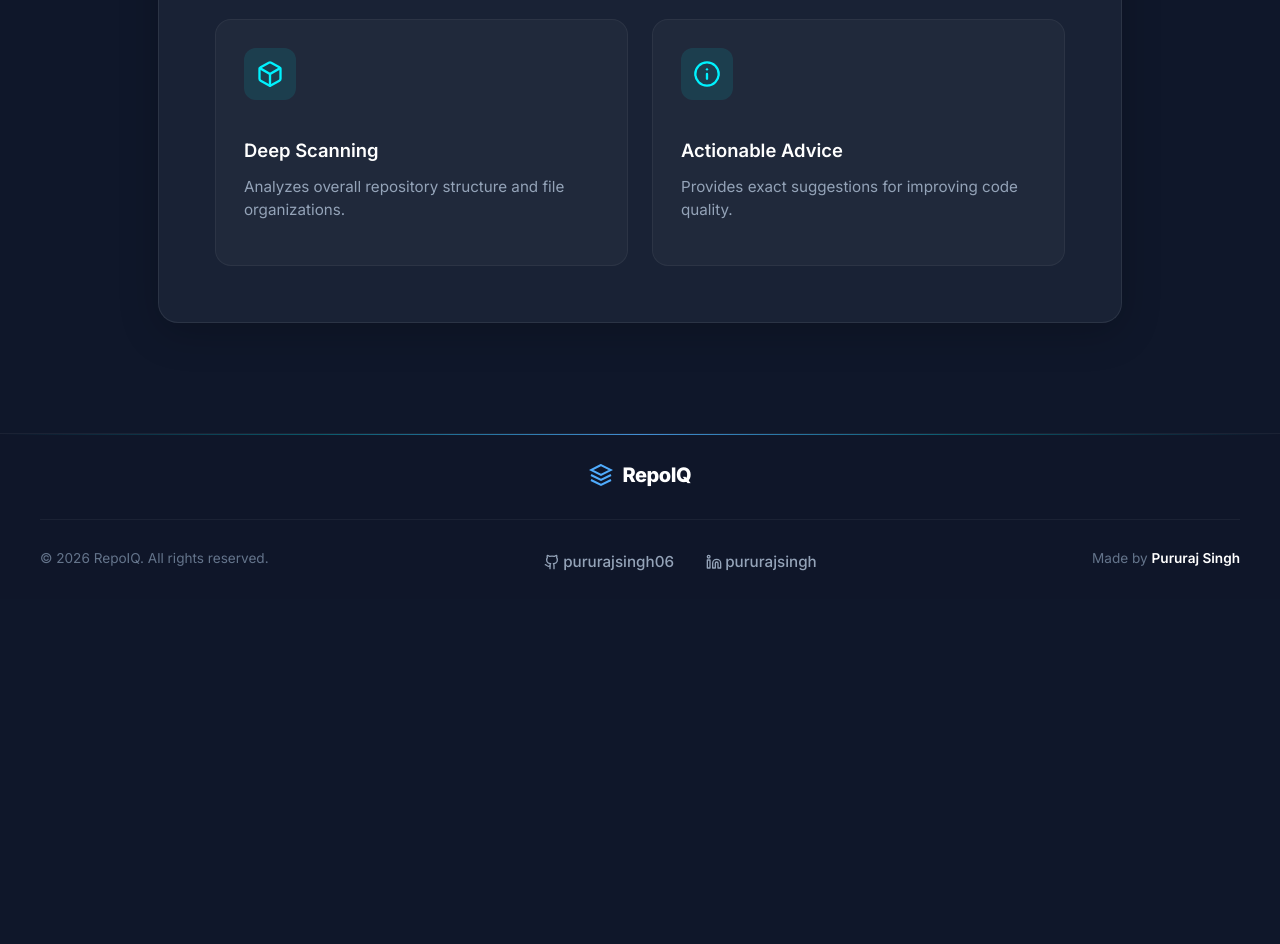
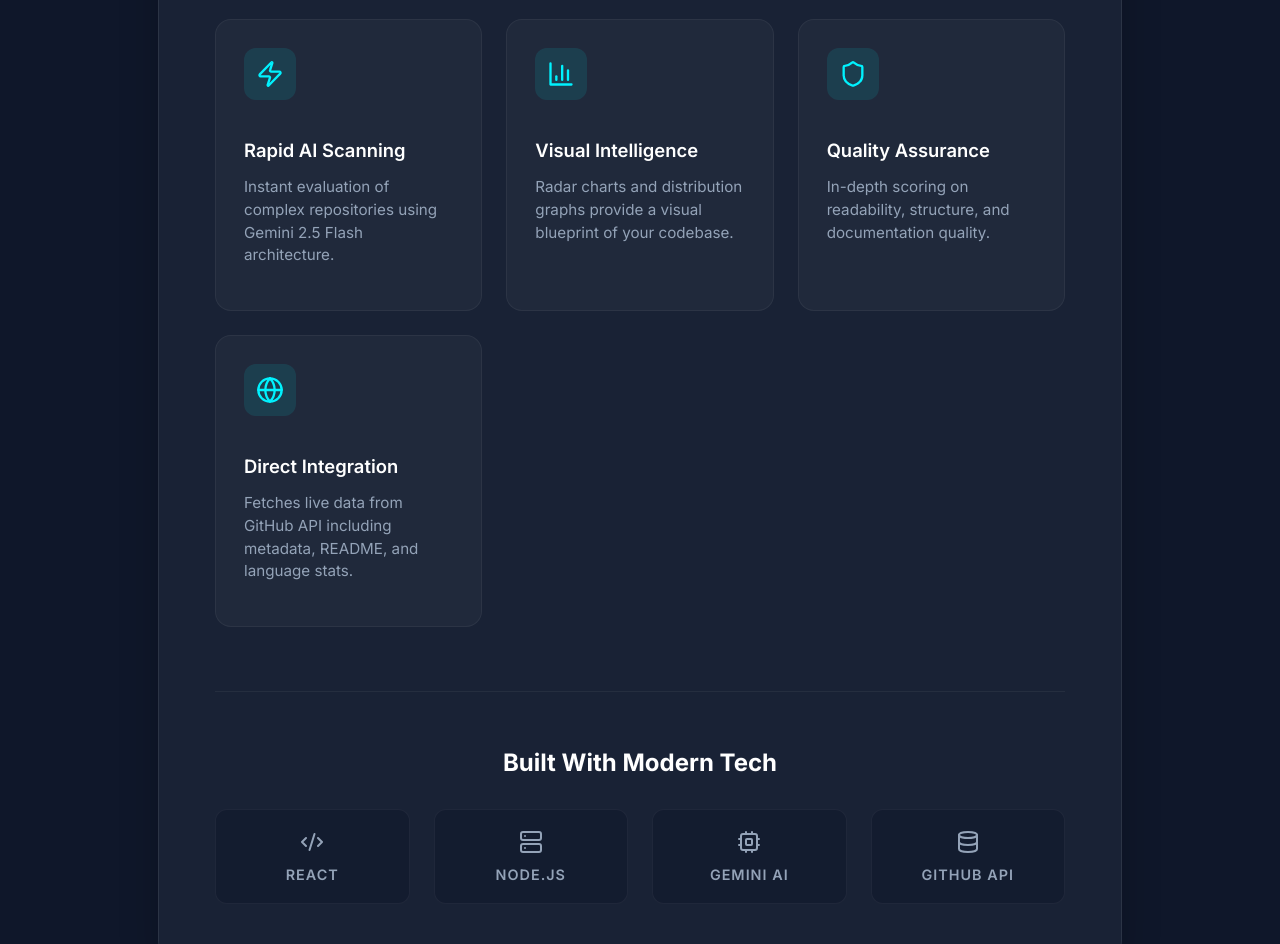
Before and after one commit to pururajsingh06/RepoIQ, a React (Vite) app in the folder frontend/: page /about in a window 1280 px wide. Shown: the part 580-1524 px from the top of the page. Before the commit the page ends 1179 px from the top, so only its background shows below. Built offline with nearby package versions, Linux system fonts and the light colour scheme.

Commit message:
Update README and About page with detailed features and tech stack

```diff
--- a/frontend/src/pages/About.css
+++ b/frontend/src/pages/About.css
@@ -106,3 +106,59 @@
     .about-card { padding: 2rem; }
     .about-title { font-size: 2rem; }
 }
+
+.tech-section {
+    margin-top: 4rem;
+    padding-top: 2rem;
+    border-top: 1px solid rgba(255, 255, 255, 0.05);
+}
+
+.tech-heading {
+    font-size: 1.5rem;
+    font-weight: 700;
+    color: #ffffff;
+    margin-bottom: 2rem;
+    text-align: center;
+}
+
+.tech-grid {
+    display: grid;
+    grid-template-columns: repeat(auto-fit, minmax(140px, 1fr));
+    gap: 1.5rem;
+}
+
+.tech-item {
+    background: rgba(15, 23, 42, 0.5);
+    border: 1px solid rgba(255, 255, 255, 0.05);
+    padding: 1.25rem;
+    border-radius: 12px;
+    display: flex;
+    flex-direction: column;
+    align-items: center;
+    gap: 0.75rem;
+    color: #94a3b8;
+    transition: all 0.3s ease;
+}
+
+.tech-item:hover {
+    background: rgba(0, 242, 254, 0.05);
+    border-color: rgba(0, 242, 254, 0.2);
+    color: #00f2fe;
+}
+
+.tech-item span {
+    font-size: 0.9rem;
+    font-weight: 600;
+    text-transform: uppercase;
+    letter-spacing: 1px;
+}
+
+@keyframes slideUpFade {
+    from { opacity: 0; transform: translateY(20px); }
+    to { opacity: 1; transform: translateY(0); }
+}
+
+@keyframes shine {
+    from { background-position: 200% center; }
+    to { background-position: 0 center; }
+}
--- a/frontend/src/pages/About.jsx
+++ b/frontend/src/pages/About.jsx
@@ -1,42 +1,72 @@
+import { Shield, Zap, BarChart3, Globe, Code2, Server, Cpu, Database } from "lucide-react";
 import "./About.css";
 
 function About() {
+  const features = [
+    {
+      icon: <Zap size={28} />,
+      title: "Rapid AI Scanning",
+      desc: "Instant evaluation of complex repositories using Gemini 2.5 Flash architecture."
+    },
+    {
+      icon: <BarChart3 size={28} />,
+      title: "Visual Intelligence",
+      desc: "Radar charts and distribution graphs provide a visual blueprint of your codebase."
+    },
+    {
+      icon: <Shield size={28} />,
+      title: "Quality Assurance",
+      desc: "In-depth scoring on readability, structure, and documentation quality."
+    },
+    {
+      icon: <Globe size={28} />,
+      title: "Direct Integration",
+      desc: "Fetches live data from GitHub API including metadata, README, and language stats."
+    }
+  ];
+
+  const techStack = [
+    { icon: <Code2 size={24} />, name: "React" },
+    { icon: <Server size={24} />, name: "Node.js" },
+    { icon: <Cpu size={24} />, name: "Gemini AI" },
+    { icon: <Database size={24} />, name: "GitHub API" }
+  ];
+
   return (
     <div className="about-page">
       <div className="about-card">
-        <h1 className="about-title">About the Project</h1>
+        <h1 className="about-title">About RepoIQ</h1>
         <div className="about-content">
           <p>
-            RepoIQ is a cutting-edge developer tool designed to bridge the gap between rapidly expanding codebases and high architectural standards.
+            RepoIQ is a premium developer tool designed to transform how we understand and evaluate codebases.
+            By bridging the gap between raw code and actionable intelligence, we help developers and teams
+            maintain high architectural standards without the manual overhead.
           </p>
           <p>
-            By fetching and parsing repositories directly from GitHub, this app leverages advanced generative AI models to dissect code architecture, identify technical debt, and provide actionable modernization strategies—saving teams countless hours of manual code review.
+            Leveraging direct GitHub integration and state-of-the-art AI, RepoIQ provides detailed
+            visualizations and strategic advice on every project you scan.
           </p>
         </div>
 
         <div className="features-grid">
-          <div className="feature-box">
-            <div className="feature-icon">
-              <svg width="28" height="28" viewBox="0 0 24 24" fill="none" stroke="currentColor" strokeWidth="2" strokeLinecap="round" strokeLinejoin="round">
-                <path d="M21 16V8a2 2 0 0 0-1-1.73l-7-4a2 2 0 0 0-2 0l-7 4A2 2 0 0 0 3 8v8a2 2 0 0 0 1 1.73l7 4a2 2 0 0 0 2 0l7-4A2 2 0 0 0 21 16z"></path>
-                <polyline points="3.27 6.96 12 12.01 20.73 6.96"></polyline>
-                <line x1="12" y1="22.08" x2="12" y2="12"></line>
-              </svg>
+          {features.map((f, i) => (
+            <div key={i} className="feature-box">
+              <div className="feature-icon">{f.icon}</div>
+              <h3 className="feature-title">{f.title}</h3>
+              <p className="feature-desc">{f.desc}</p>
             </div>
-            <h3 className="feature-title">Deep Scanning</h3>
-            <p className="feature-desc">Analyzes overall repository structure and file organizations.</p>
-          </div>
+          ))}
+        </div>
 
-          <div className="feature-box">
-            <div className="feature-icon">
-              <svg width="28" height="28" viewBox="0 0 24 24" fill="none" stroke="currentColor" strokeWidth="2" strokeLinecap="round" strokeLinejoin="round">
-                <circle cx="12" cy="12" r="10"></circle>
-                <line x1="12" y1="16" x2="12" y2="12"></line>
-                <line x1="12" y1="8" x2="12.01" y2="8"></line>
-              </svg>
-            </div>
-            <h3 className="feature-title">Actionable Advice</h3>
-            <p className="feature-desc">Provides exact suggestions for improving code quality.</p>
+        <div className="tech-section">
+          <h3 className="tech-heading">Built With Modern Tech</h3>
+          <div className="tech-grid">
+            {techStack.map((t, i) => (
+              <div key={i} className="tech-item">
+                {t.icon}
+                <span>{t.name}</span>
+              </div>
+            ))}
           </div>
         </div>
       </div>
```
Also changed, not shown: 1 other file (tests, documents, lock files or other folders).
